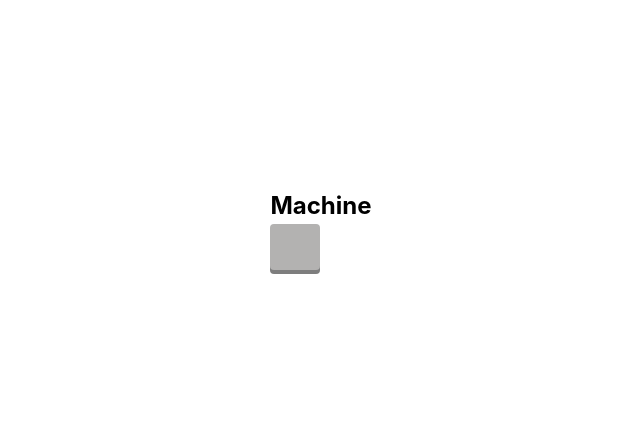
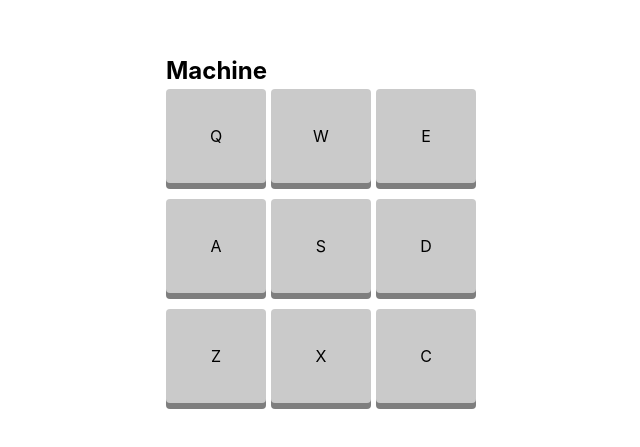
Before and after one commit to sprajams/noise-machine, a React (Create React App) app: page / in a window 1280 px wide. Shown: the part 167-614 px from the top of the page, without its empty margins (319-959 px from the left). Built offline with nearby package versions, Linux system fonts and the light colour scheme.

Commit message:
handle click and keydown events

```diff
--- a/src/components/Machine/index.jsx
+++ b/src/components/Machine/index.jsx
@@ -1,10 +1,44 @@
+import { useState, useEffect } from "react";
 import Pad from "../Pad";
+import styles from "./styles.module.scss";
 
+const PAD_ARR = ["Q", "W", "E", "A", "S", "D", "Z", "X", "C"];
 function Machine() {
+  const [key, setKey] = useState("");
+
+  const handlePress = (value) => {
+    console.log("pressed", value);
+  };
+
+  useEffect(() => {
+    const keydownListener = (e) => {
+      if (PAD_ARR.includes(e.key.toUpperCase())) {
+        handlePress(e.key);
+      }
+    };
+    window.addEventListener("keydown", keydownListener);
+    return () => {
+      window.removeEventListener("keydown", keydownListener);
+    };
+  }, []);
+
   return (
     <div>
       <h2>Machine</h2>
-      <Pad />
+      <ul className={styles.padList}>
+        {PAD_ARR
+          ? PAD_ARR.map((elem, i) => {
+              const onClick = () => {
+                handlePress(elem);
+              };
+              return (
+                <li key={i}>
+                  <Pad onClick={onClick} label={elem} />
+                </li>
+              );
+            })
+          : null}
+      </ul>
     </div>
   );
 }
--- /dev/null
+++ b/src/components/Machine/styles.module.scss
@@ -0,0 +1,7 @@
+.padList {
+  list-style: none;
+  padding: 0;
+  display: grid;
+  grid-template-columns: repeat(3, 1fr);
+  grid-gap: 5px;
+}
--- a/src/components/Pad/index.jsx
+++ b/src/components/Pad/index.jsx
@@ -1,9 +1,9 @@
 import styles from "./styles.module.scss";
 
-function Pad({ label }) {
+function Pad({ label, onClick }) {
   return (
     <div>
-      <button className={styles.btn}>
+      <button onClick={onClick} className={styles.btn}>
         <span className={styles.btnTop}>{label}</span>
         <span className={styles.btnBottom}></span>
       </button>
--- a/src/components/Pad/styles.module.scss
+++ b/src/components/Pad/styles.module.scss
@@ -1,6 +1,6 @@
 .btn {
-  width: 50px;
-  height: 50px;
+  width: 100px;
+  height: 100px;
   cursor: pointer;
   position: relative;
   border: none;
@@ -10,14 +10,14 @@
 .btnTop,
 .btnBottom {
   width: 100%;
-  height: 46px;
+  height: 94px;
   position: absolute;
   left: 0;
   border-radius: 4px;
 }
 .btnTop {
   top: 0;
-  background-color: rgb(179, 178, 177);
+  background-color: rgb(202, 202, 202);
   z-index: 1;
   display: flex;
   justify-content: center;
@@ -25,7 +25,7 @@
   transition: 0.1s ease-in-out;
   //   lights up when user hovers over the pad/button
   &:hover {
-    background-color: rgb(233, 211, 187);
+    background-color: rgb(247, 226, 205);
   }
 }
 .btnBottom {
@@ -35,5 +35,5 @@
 
 // micmic action of button going down slightly when pressed/clicked
 .btnTop:active {
-  top: 3px;
+  top: 5px;
 }
```
